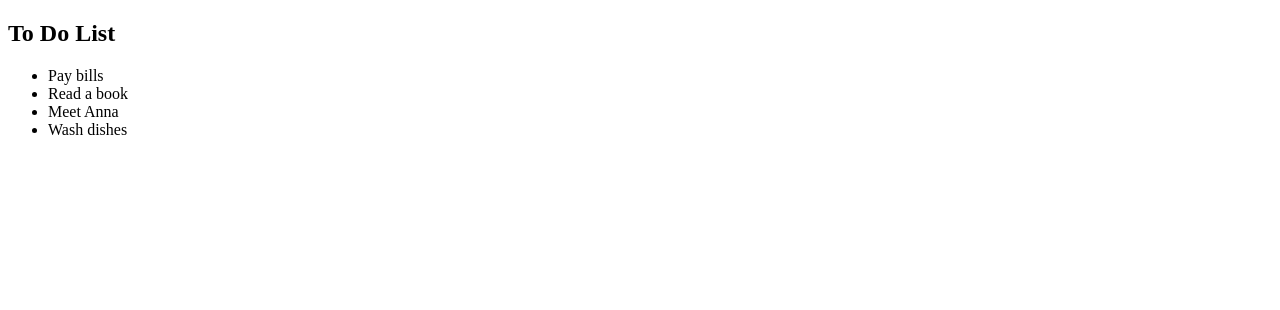
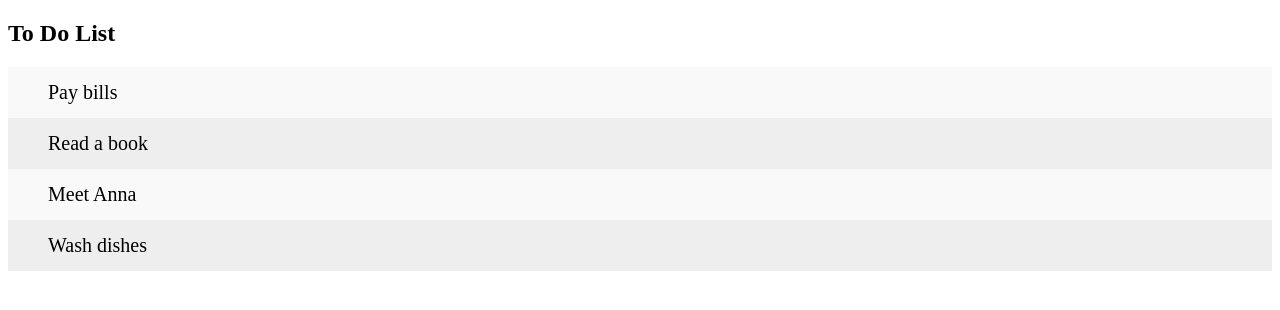
Before and after one commit to krisyam/CS5112-IT5108-Class, a plain HTML site: page index.html in a window 1280 px wide. Drawn offline with Linux system fonts and the light colour scheme.

Commit message:
Question 2

```diff
--- a/index.html
+++ b/index.html
@@ -4,6 +4,7 @@
     <meta charset="UTF-8">
     <meta name="viewport" content="width=device-width, initial-scale=1.0">
     <title>Document</title>
+    <link rel="stylesheet" type="text/css" href="styles.css">
 </head>
 <body>
     <div>
--- /dev/null
+++ b/styles.css
@@ -0,0 +1,18 @@
+ul {
+    padding: 0;
+    margin: 0;
+}
+
+li {
+    list-style: none;
+    font-size: 20px;
+    padding: 14px 10px 14px 40px;
+}
+
+li:nth-child(even) {
+    background: #eee;
+}
+
+li:nth-child(odd) {
+    background: #f9f9f9;
+}
```
Also changed, not shown: 1 other file.
